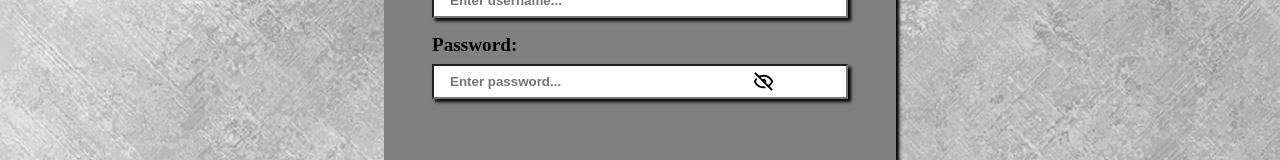
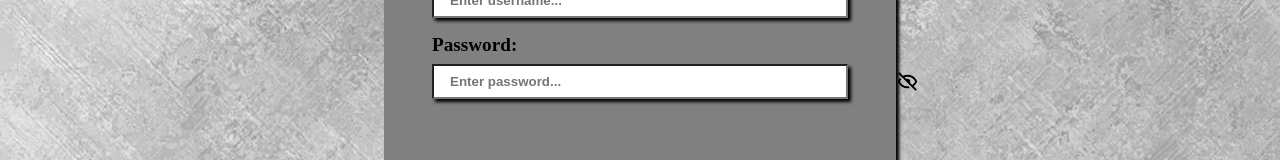
Before and after one commit to VLK2021/alterego-test, a React (Create React App) app: page /login in a window 1280 px wide. Shown: the part 287-447 px from the top of the page. Built offline with nearby package versions, Linux system fonts and the light colour scheme.

Commit message:
change style

```diff
--- a/src/components/Form/FormStyle.css
+++ b/src/components/Form/FormStyle.css
@@ -38,7 +38,7 @@ label {
 
 .icon-hide {
     position: relative;
-    left: 20rem;
+    left: 29rem;
     bottom: 2.8rem;
     cursor: pointer;
 }
```
